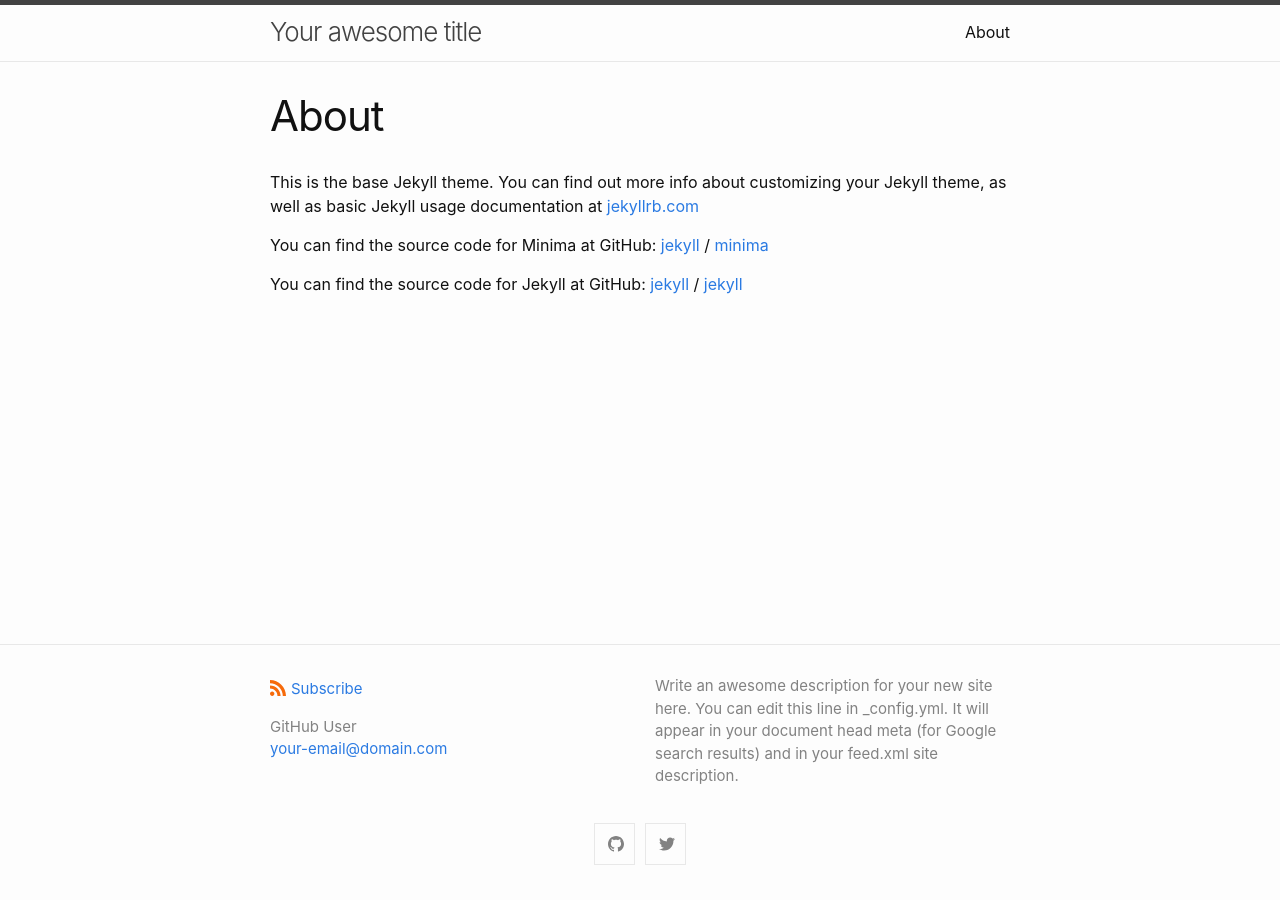
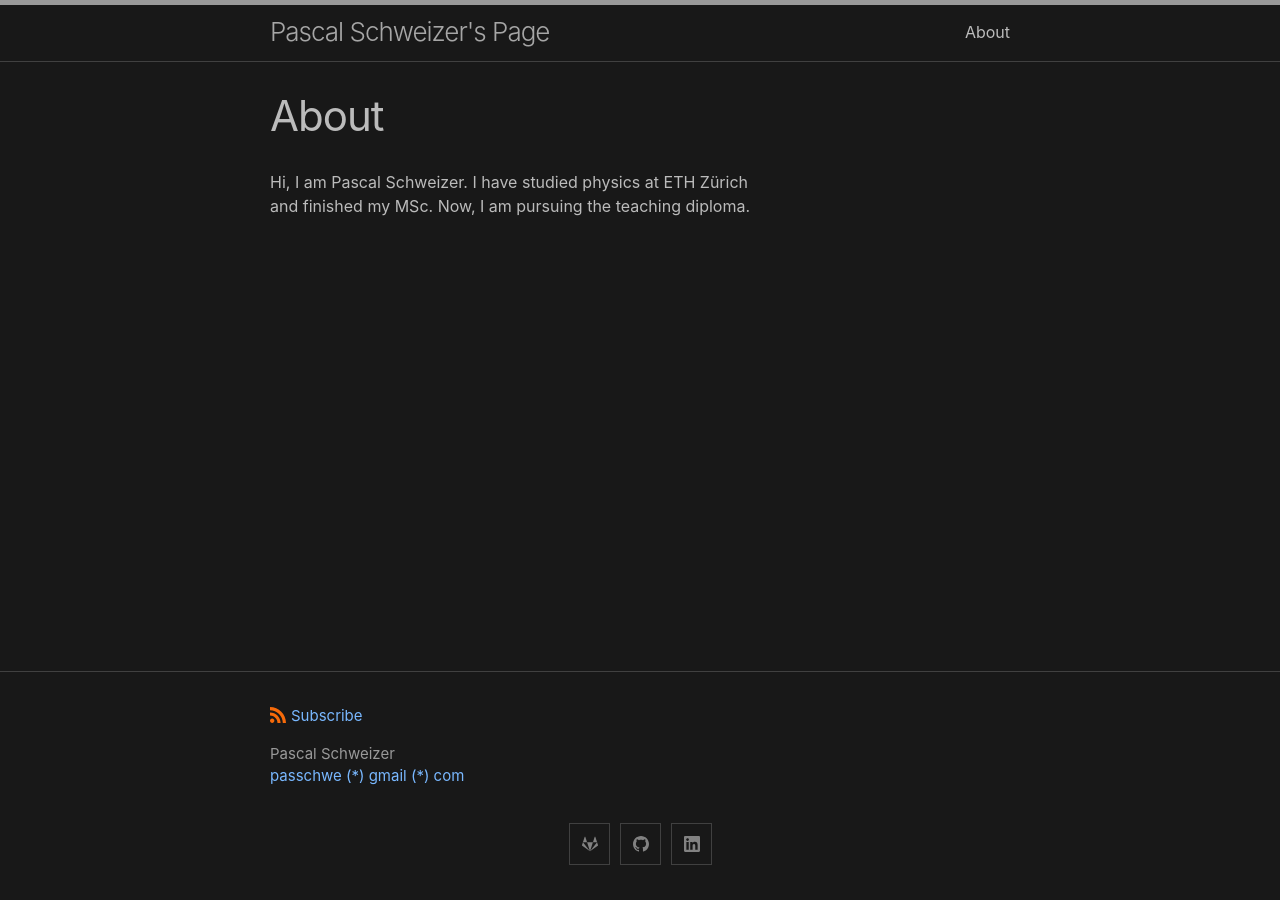
Before and after one commit to passchwe/passchwe.github.io, a Jekyll site: the page built from about.md, in a window 1280 px wide. Built offline with Jekyll 4.4.1, drawn with Linux system fonts in a browser that asks for light colours.

Commit message:
deleted lipsum

```diff
--- a/_config.yml
+++ b/_config.yml
@@ -1,11 +1,9 @@
-title: Your awesome title
+title: Pascal Schweizer's Page
 author:
-  name: GitHub User
-  email: your-email@domain.com
-description: > # this means to ignore newlines until "show_excerpts:"
-  Write an awesome description for your new site here. You can edit this
-  line in _config.yml. It will appear in your document head meta (for
-  Google search results) and in your feed.xml site description.
+  name: Pascal Schweizer
+  email: "passchwe (*) gmail (*) com"
+# description: > # this means to ignore newlines until "show_excerpts:"
+
 
 show_excerpts: false # set to true to show excerpts on the homepage
 
@@ -13,17 +11,17 @@ show_excerpts: false # set to true to show excerpts on the homepage
 # refer to https://shopify.github.io/liquid/filters/date/ if you want to customize this
 minima:
   date_format: "%b %-d, %Y"
-
+  skin: dark
   # generate social links in footer
   social_links:
-    twitter: jekyllrb
-    github:  jekyll
+    # twitter: jekyllrb
+    github:  passchwe
     # devto: jekyll
     # dribbble: jekyll
     # facebook: jekyll
     # flickr:   jekyll
     # instagram: jekyll
-    # linkedin: jekyll
+    linkedin: pascal-schweizer-03aa42216
     # pinterest: jekyll
     # youtube: jekyll
     # youtube_channel: UC8CXR0-3I70i1tfPg1PAE1g
@@ -41,16 +39,17 @@ minima:
     #   instance: example.com
 
     # GitLab instances
-    # gitlab:
-    # - username: jekyll
-    #   instance: example.com
+    gitlab:
+    - username: passchwe
+      instance: gitlab.ethz.ch
     # - username: jekyll2
     #   instance: example.com
 
 # If you want to link only specific pages in your header, uncomment
 # this and add the path to the pages in order as they should show up
-#header_pages:
-# - about.md
+header_pages:
+  - about.md
+
 
 # Build settings
 theme: minima
--- a/about.md
+++ b/about.md
@@ -4,15 +4,7 @@ title: About
 permalink: /about/
 ---
 
-This is the base Jekyll theme. You can find out more info about customizing your Jekyll theme, as well as basic Jekyll usage documentation at [jekyllrb.com](https://jekyllrb.com/)
-
-You can find the source code for Minima at GitHub:
-[jekyll][jekyll-organization] /
-[minima](https://github.com/jekyll/minima)
-
-You can find the source code for Jekyll at GitHub:
-[jekyll][jekyll-organization] /
-[jekyll](https://github.com/jekyll/jekyll)
-
-
-[jekyll-organization]: https://github.com/jekyll
+Hi, I am Pascal Schweizer.
+I have studied physics at ETH Zürich
+and finished my MSc.
+Now, I am pursuing the teaching diploma.
```
Also changed, not shown: _posts/2016-05-19-super-short-article.md (deleted, +0 -7 lines), _posts/2016-05-20-my-example-post.md (deleted, +0 -12 lines), _posts/2016-05-20-super-long-article.md (deleted, +0 -11 lines), _posts/2016-05-20-this-post-demonstrates-post-content-styles.md (deleted, +0 -115 lines), _posts/2016-05-20-welcome-to-jekyll.md (deleted, +0 -33 lines), _posts/2021-09-28-cross-entropy-and-mean-field-theory.md (added, +4 -0 lines).
